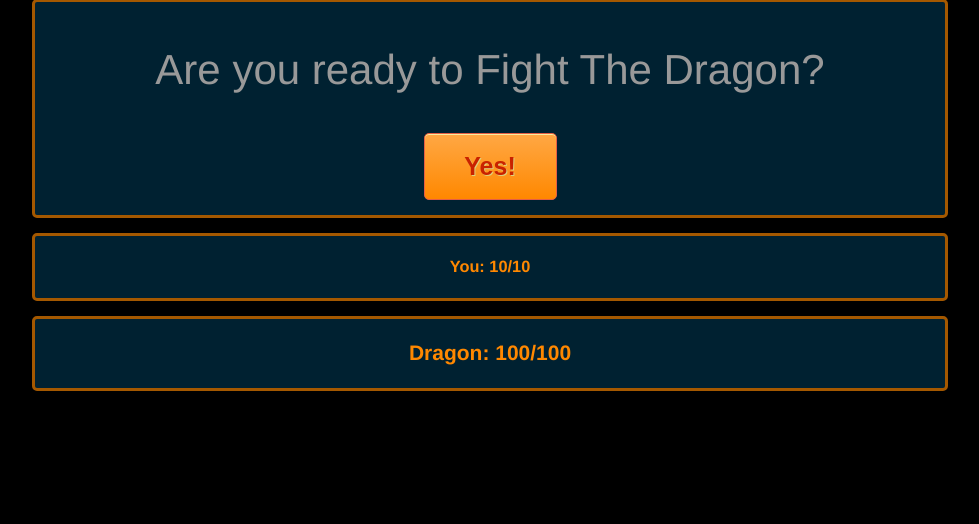
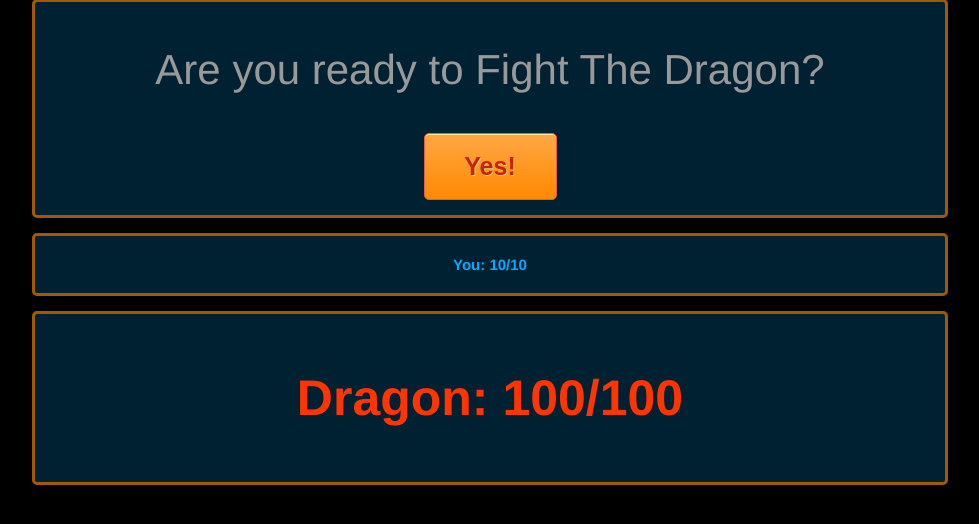
Before and after one commit to KillTheDragon/KillTheDragon, a PHP site: page / in a window 1280 px wide. Shown: the part 113-637 px from the top of the page, without its empty margins (150-1129 px from the left). Run offline with PHP 8.4, Linux system fonts and the light colour scheme.

Commit message:
adding health font scaling

```diff
--- a/php/css/main.css
+++ b/php/css/main.css
@@ -67,10 +67,12 @@ div.fight_screen{
 
 div.player_health {
     text-align: center;
+    color: #00ACFF;
 }
 
 div.dragon_health {
     text-align: center;
+    color: #FF3500;
 }
 
 /*********************
--- a/php/js/main.js
+++ b/php/js/main.js
@@ -6,9 +6,30 @@ $(document).ready(function() {
     var dragon_health_curr = 100;
 
     var update_health = function() {
-        $(".player_health").html("<h3>You: " + player_health_curr + "/" + player_health_max + "</h3>");
-        $(".dragon_health").html("<h2>Dragon: " + dragon_health_curr + "/" + dragon_health_max + "</h2>");
-    }
+
+        var player_font = function() {
+            if (player_health_curr / 2 < 15) {
+                return 15;
+            } else if (player_health_curr / 2 > 50) {
+                return 50;
+            } else {
+                return player_health_curr / 2;
+            }
+        };
+
+        var dragon_font = function() {
+            if (dragon_health_curr / 2 < 15) {
+                return 15;
+            } else if (dragon_health_curr / 2 > 50) {
+                return 50;
+            } else {
+                return dragon_health_curr / 2;
+            }
+        };
+
+        $(".player_health").html("<h3 style=\"font-size:"+ player_font() + "px\">You: " + player_health_curr + "/" + player_health_max + "</h3>");
+        $(".dragon_health").html("<h3 style=\"font-size:"+ dragon_font() + "px\">Dragon: " + dragon_health_curr + "/" + dragon_health_max + "</h3>");
+    };
 
     update_health();
 
```
